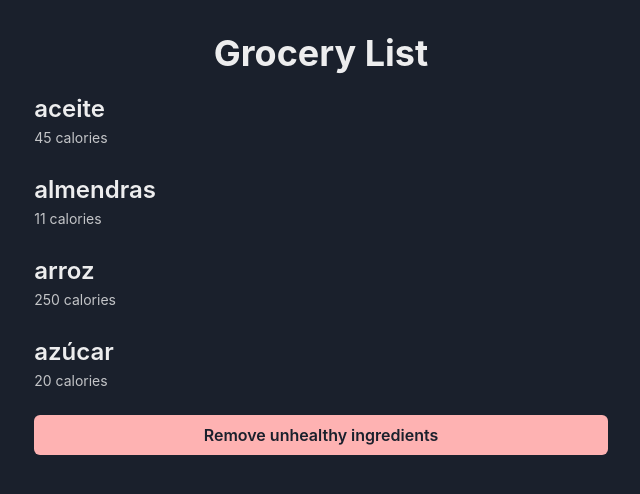
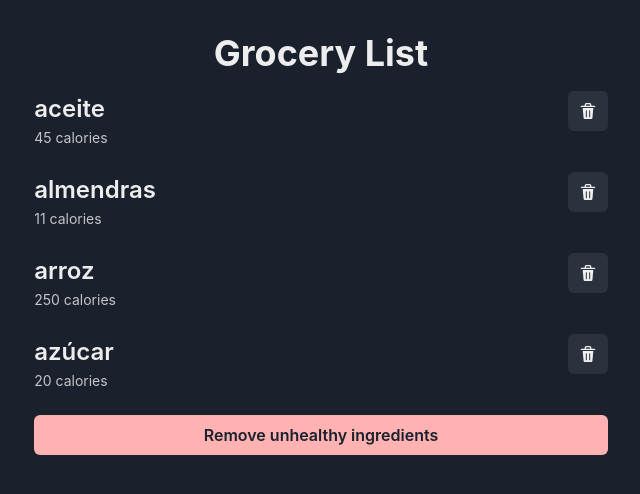
Before and after one commit to mmednik/grocery-list, a React (Create React App) app: page / in a window 1280 px wide. Shown: the top 494 px of the page, without its empty margins (319-959 px from the left). Built offline with nearby package versions, Linux system fonts and the light colour scheme.

Commit message:
adding chakra-icons

```diff
--- a/package.json
+++ b/package.json
@@ -3,6 +3,7 @@
   "version": "0.1.0",
   "private": true,
   "dependencies": {
+    "@chakra-ui/icons": "^1.0.15",
     "@chakra-ui/react": "^1.6.9",
     "@emotion/react": "^11.4.1",
     "@emotion/styled": "^11.3.0",
--- a/src/App.js
+++ b/src/App.js
@@ -9,7 +9,7 @@ import {
 } from "@chakra-ui/react";
 import theme from "./theme";
 import "./App.scss";
-import Item from "./components/Item";
+import GroceryItem from "./components/GroceryItem";
 
 const initList = [
   { name: "aceite", calories: 45 },
@@ -35,7 +35,7 @@ function App() {
           </Center>
           {list.map((v, i) => {
             return (
-              <Item
+              <GroceryItem
                 key={`${i}${v.name}${v.calories}`}
                 name={v.name}
                 calories={v.calories}
--- /dev/null
+++ b/src/components/GroceryItem.js
@@ -0,0 +1,24 @@
+import React from "react";
+import {
+  Flex,
+  Stat,
+  StatNumber,
+  StatHelpText,
+  IconButton,
+} from "@chakra-ui/react";
+import { DeleteIcon } from "@chakra-ui/icons";
+import "./GroceryItem.scss";
+
+function GroceryItem({ name, calories }) {
+  return (
+    <Flex>
+      <Stat>
+        <StatNumber>{name}</StatNumber>
+        <StatHelpText>{calories} calories</StatHelpText>
+      </Stat>
+      <IconButton aria-label="Remove item" icon={<DeleteIcon />} />
+    </Flex>
+  );
+}
+
+export default GroceryItem;
--- a/src/components/Item.js
+++ /dev/null
@@ -1,14 +0,0 @@
-import React from "react";
-import { Stat, StatNumber, StatHelpText } from "@chakra-ui/react";
-import "./Item.scss";
-
-function Item({ name, calories }) {
-  return (
-    <Stat>
-      <StatNumber>{name}</StatNumber>
-      <StatHelpText>{calories} calories</StatHelpText>
-    </Stat>
-  );
-}
-
-export default Item;
```
Also changed, not shown: src/components/GroceryItem.scss (renamed from src/components/Item.scss), 1 other file (tests, documents, lock files or other folders).
